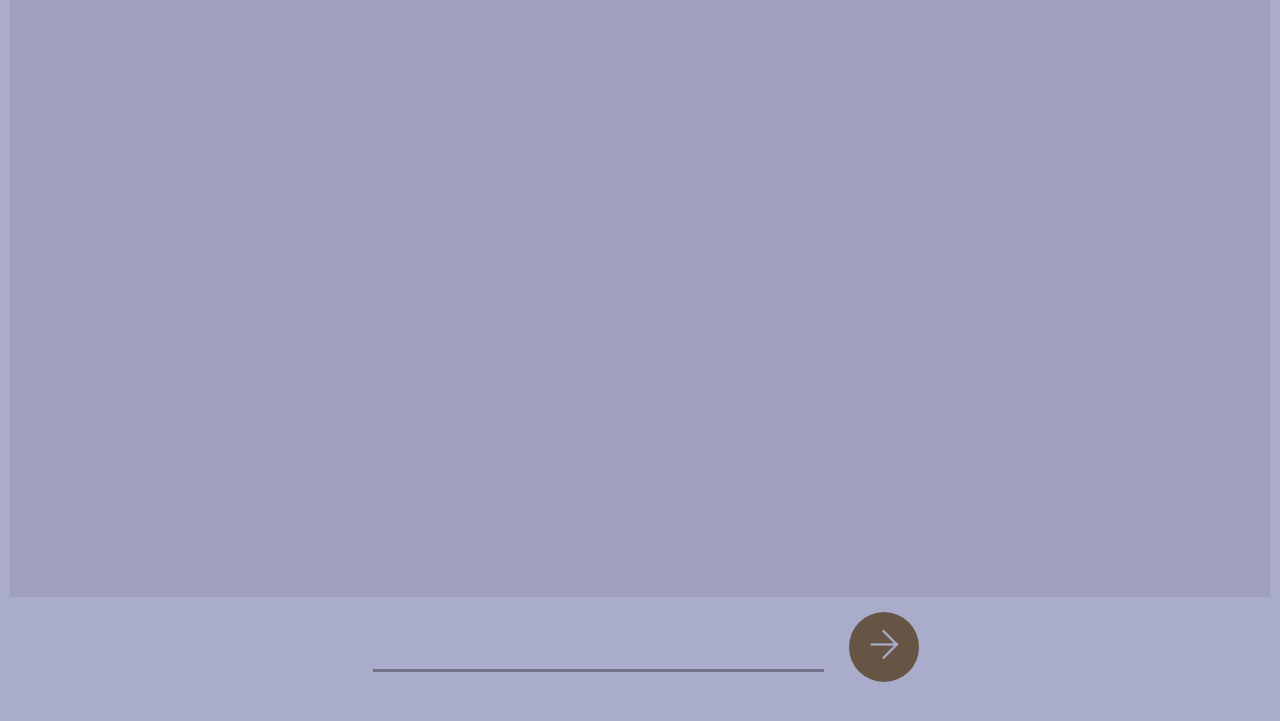
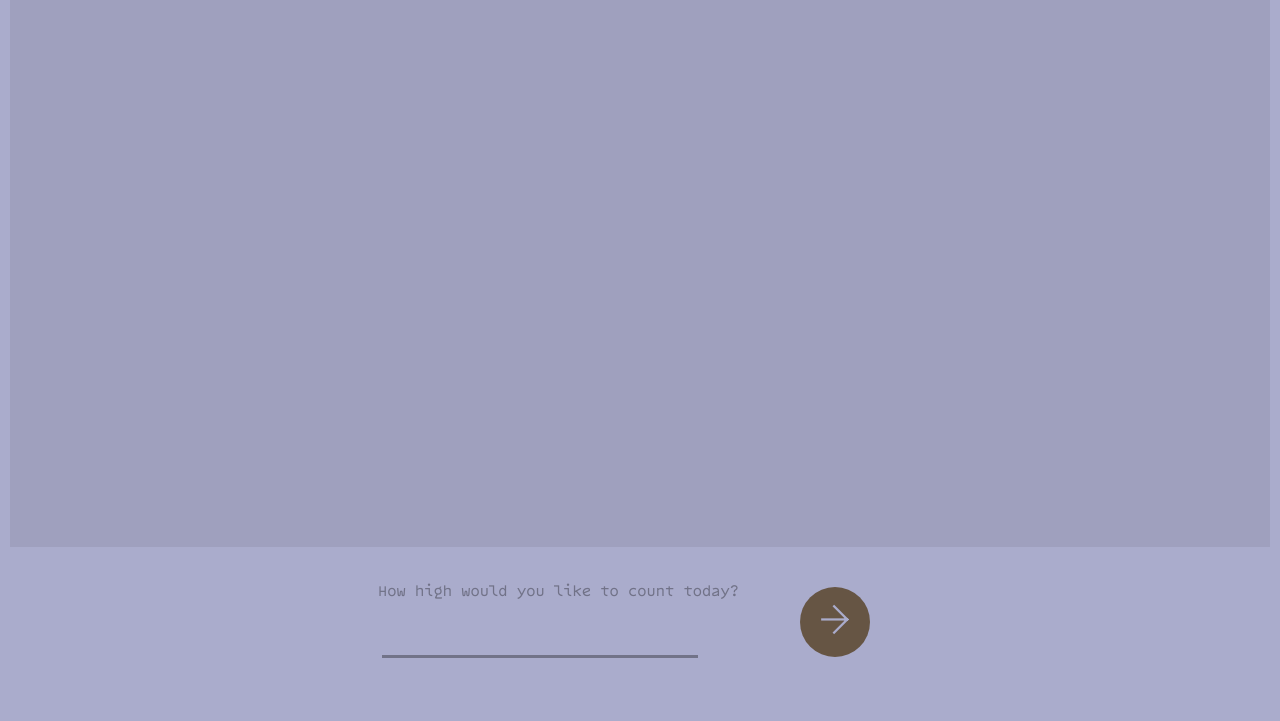
Before and after one commit to jeremybanka/mr-robogers-neighborhood, a website built with webpack: page index.html in a window 1280 px wide. Shown: the part 103-824 px from the top of the page. After the commit the page ends 800 px from the top, so only its background shows below. Built offline with nearby package versions, Linux system fonts and the light colour scheme.

Commit message:
💄 refine appearance; deal with input width

```diff
--- a/index.html
+++ b/index.html
@@ -13,11 +13,14 @@
     <h2>"roh-bodge-er"</h2>
   </header>
   <main>
-
+    <!-- append content here -->
   </main>
   <footer>
     <form>
-      <input id="how-high" type="number">
+      <section>
+        <label>How high would you like to count today?</label>
+        <input id="how-high" type="number">
+      </section>
       <button type="submit"></button>
     </form>
   </footer>
--- a/src/styles/core.scss
+++ b/src/styles/core.scss
@@ -22,12 +22,16 @@ body {
     font-weight: 300;
     font-size: 24px;
   }
+  header, main {
+    flex-direction: column;
+  }
   header, footer {
     height: 100px;
+    max-width: 540px;
   }
   header, main, footer {
     display: flex;
-    flex-direction: column;
+    flex-shrink: 0;
     align-items: center;
     justify-content: center;
     width: calc(100% - 20px);
@@ -50,31 +54,64 @@ body {
     }
   }
   main {
-    flex-grow: 1;
+    display: flex;
+    height: calc(100vh - 250px);
     background: var(--shade-light);
     mix-blend-mode: multiply;
     ol {
+      flex-grow: 1;
+      width: calc(100% - 60px);
+      display: flex;
+      align-items: stretch;
+      flex-direction: column;
+      overflow: scroll;
       color: white;
+      padding-left: 60px;
+      margin: 0px;
       li {
         background: var(--shade-heavy);
+        padding: 3px 6px 3px 6px;
         ~ li {
           margin-top: 2px;
+        }
+        &::marker {
+          color: var(--shade-heavy);
+          font-weight: 500;
+          font-size: 16px;
         }
       }
     }
   }
   footer {
+    height: 150px;
+    form {
+      max-width: 100%;
       height: 100px;
+      display: flex;
+      align-items: center;
+      section {
+        display: flex;
+        flex-shrink: 1;
+        flex-direction: column;
+        label {
+          font-size: 16px;
+          margin: 8px;
+          font-weight: 500;
+          color: var(--shade-heavy);
+        }
         input[type='number'] {
+          width: 80%;
           margin: 12px;
+          margin-top: 0;
           outline: none;
           border: none;
           border-bottom: 3px solid var(--shade-heavy);
           background: none;
           font-size: 36px;
-
+        }
       }
       button {
+        margin: 40px;
         font-family: 'Icon';
         cursor: pointer;
         outline: none;
@@ -83,13 +120,12 @@ body {
         font-variation-settings: 'wght' 150;
         height: 70px;
         width: 70px;
-      margin: 40px 0;
         padding: 0;
         background: var(--fg-color);
         color: var(--bg-color);
         border: none;
         border-radius: 100%;
-      transition-property: transform box-shadow;
+        transition-property: all;
         transition-duration: 100ms;
         transition-timing-function: ease-out;
         &:hover, &:focus {
@@ -109,3 +145,4 @@ body {
       }
     }
   }
+}
```
Also changed, not shown: dist/bundle.js, 1 other file. Lines whose indentation alone changed are shown as unchanged.
